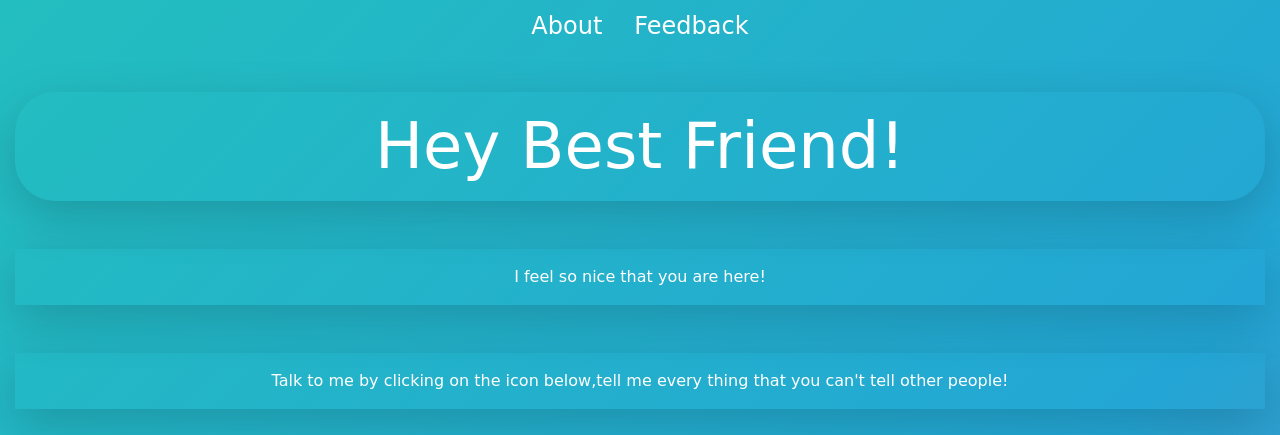
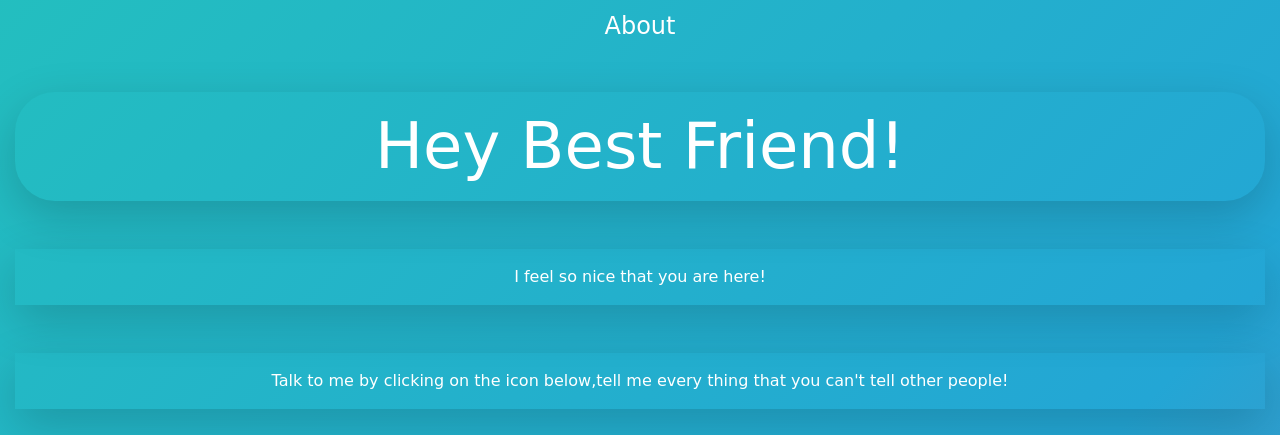
Before and after one commit to TanyaGupta1901/SAHELI., a plain HTML site: page chatbot.html in a window 1280 px wide. Shown: the top 435 px of the page. Drawn offline with nearby package versions, Linux system fonts and the light colour scheme.

Commit message:
Update chatbot.html

```diff
--- a/chatbot.html
+++ b/chatbot.html
@@ -54,10 +54,6 @@ width:100%
     <a class="nav-link active" style="color:white;" href="index.html">About</a>
   </li>
 
-  <li class="nav-item">
-    <a class="nav-link  d-s-block d-md-block d-lg-block" style="color:white;" href="#">Feedback</a>
-  </li>
-
 </ul>
   </header>
 
```
